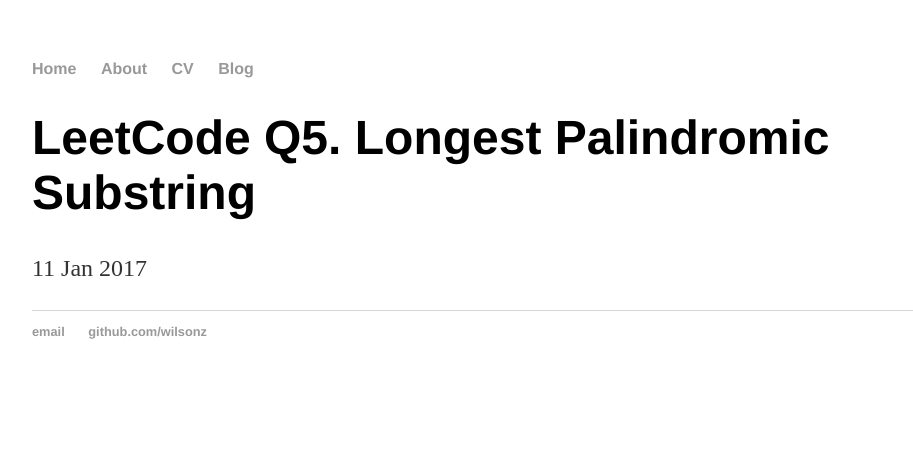
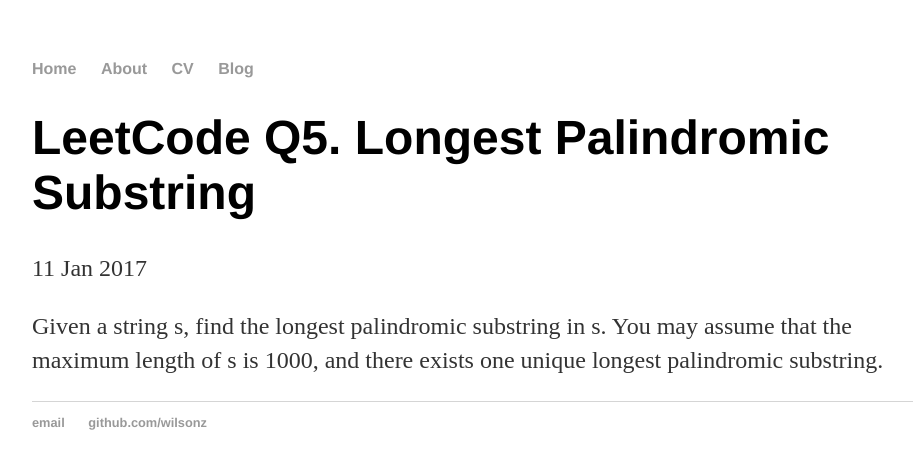
Before and after one commit to wilsonz/wilsonz.github.io, a Jekyll site: the page built from _posts/2017-01-11-LeetCode-Q5.-.md, in a window 1280 px wide. Shown: the top 469 px of the page, without its empty margins (160-1073 px from the left). Built offline with Jekyll 4.4.1, drawn with Linux system fonts in a browser that asks for light colours.

Commit message:
Update 2017-01-11-LeetCode-Q5.-.md

```diff
--- a/_posts/2017-01-11-LeetCode-Q5.-.md
+++ b/_posts/2017-01-11-LeetCode-Q5.-.md
@@ -3,3 +3,5 @@
 title: "LeetCode Q5. Longest Palindromic Substring"
 date: 2017-01-11
 ---
+
+Given a string s, find the longest palindromic substring in s. You may assume that the maximum length of s is 1000, and there exists one unique longest palindromic substring.
```
